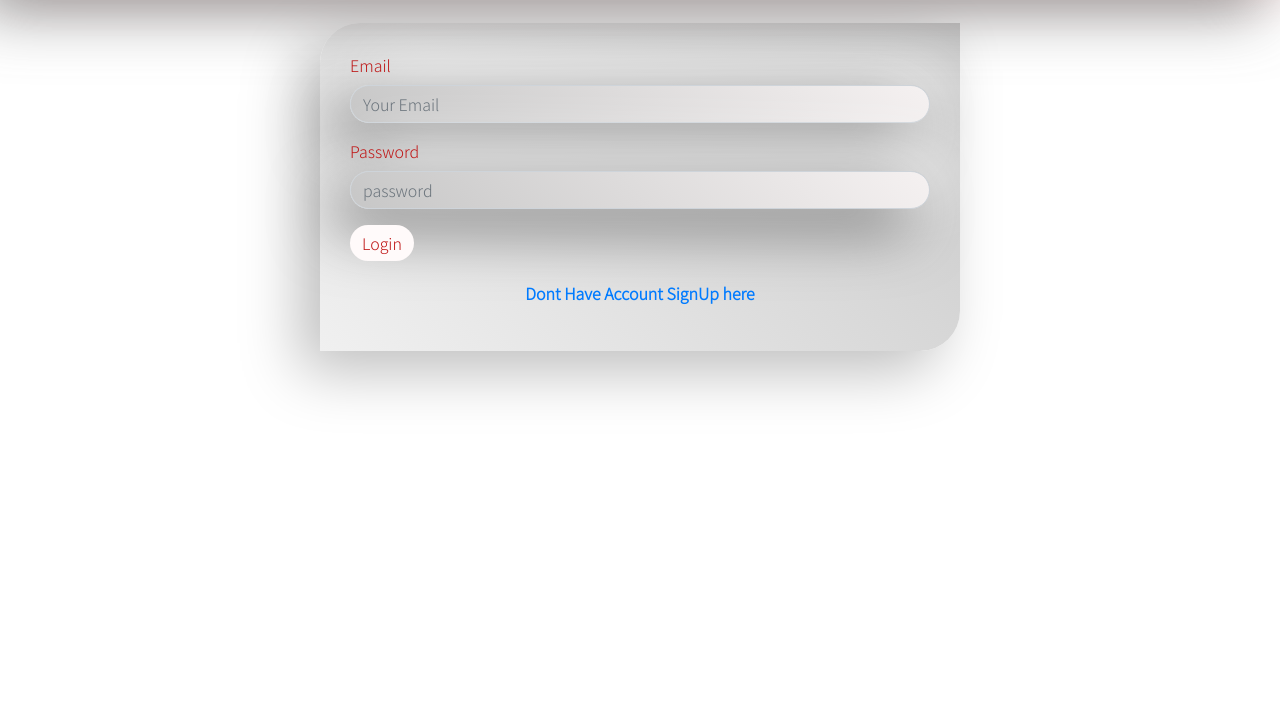
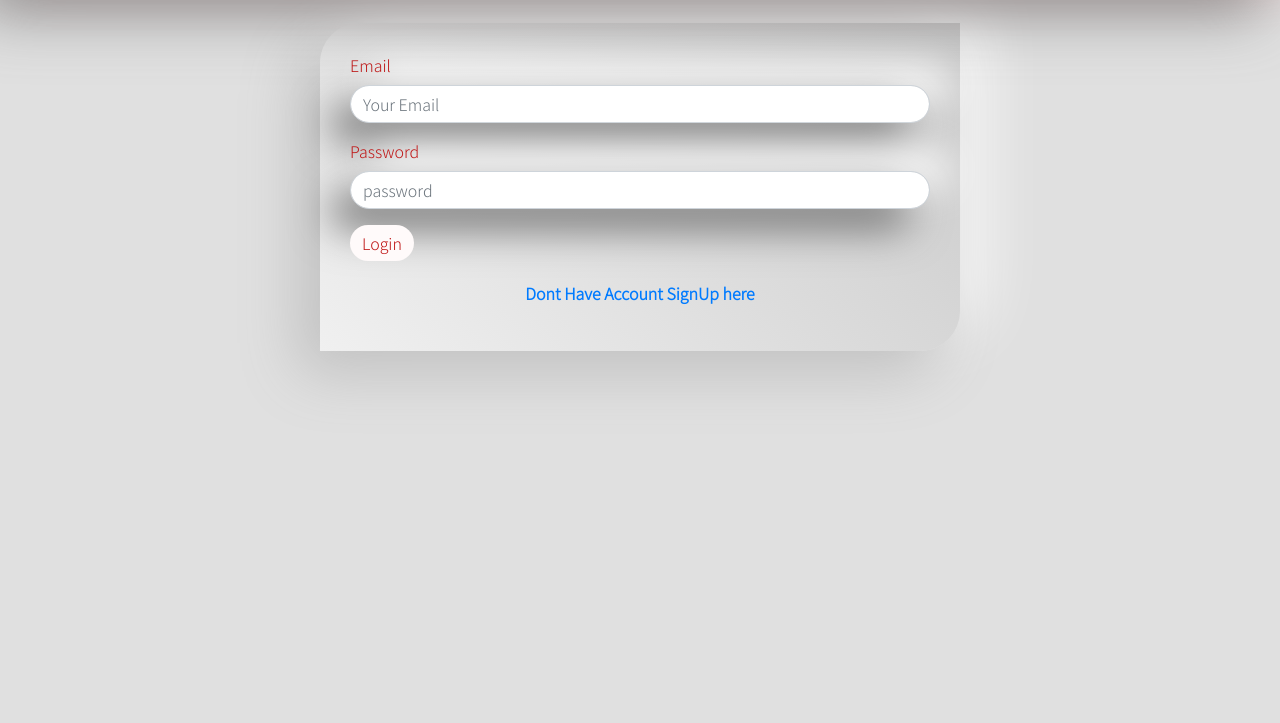
Before and after one commit to abidhanif89/hackathon-food-project, a plain HTML site: page login.html in a window 1280 px wide. Shown: the part 77-800 px from the top of the page. Drawn offline with nearby package versions, Linux system fonts and the light colour scheme.

Commit message:
colors modified

```diff
--- a/style.css
+++ b/style.css
@@ -1,5 +1,5 @@
 body {
-    background-color: #ffffffa2;
+    background-color: #e0e0e0;
     font-family: 'Noto Sans JP', sans-serif;
 }
 .navbar {
@@ -38,9 +38,9 @@ box-shadow:  -20px 20px 60px #bebebe,
 }
 .inputdata {
     border-radius: 50px;
-background: linear-gradient(225deg, #f5f1f1, #c7c7c7);
-box-shadow:  -20px 20px 60px #757575,
-             20px -20px 60px #ffffff;
+/* background: linear-gradient(225deg, #f5f1f1, #c7c7c7); */
+box-shadow:  -20px 20px 40px #757575,
+             20px -20px 40px #ffffff;
 }
 .sbmtbtn {
     background-color: snow !important;
```
